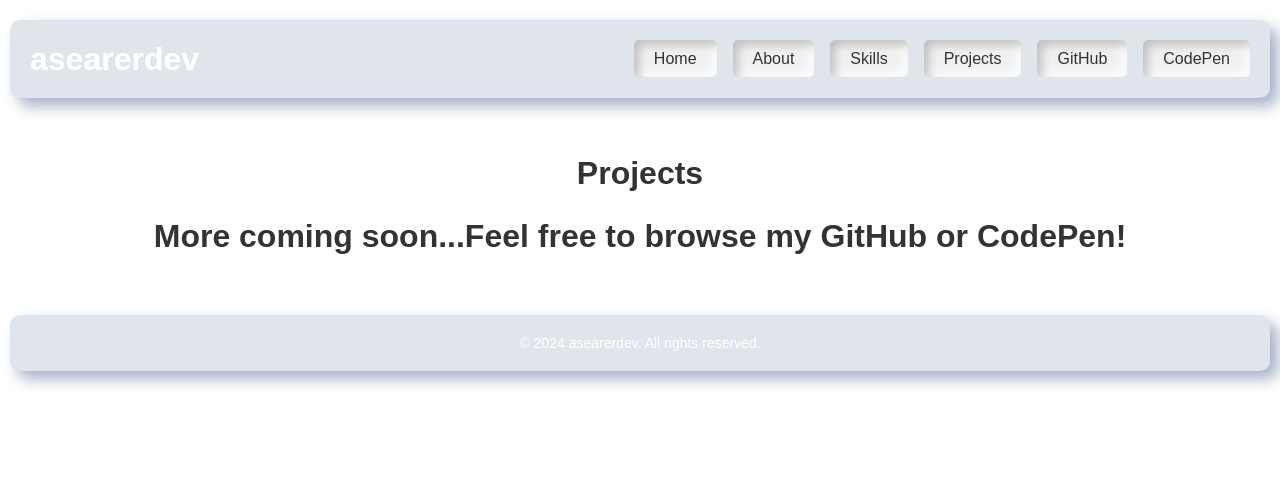
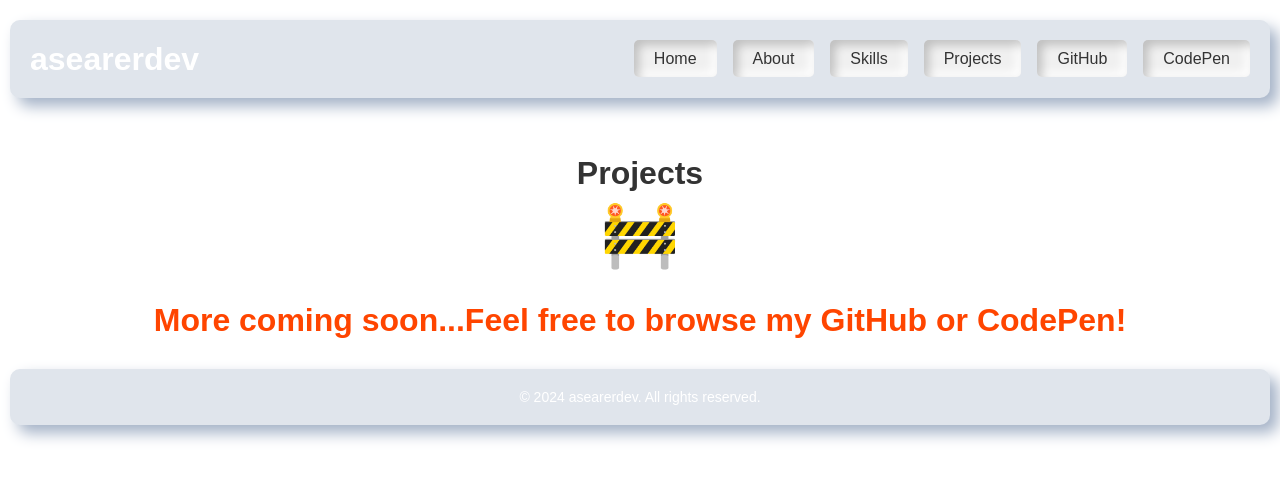
Before and after one commit to asearer/portfolio, a React (Create React App) app: page /projects in a window 1280 px wide. Shown: the top 480 px of the page. Built offline with nearby package versions, Linux system fonts and the light colour scheme.

Commit message:
On branch main  Your branch is up to date with 'origin/main'.  Changes to be committed: 	modified:   src/components/Projects.css 	modified:   src/components/Projects.js

```diff
--- a/src/components/Projects.css
+++ b/src/components/Projects.css
@@ -1,5 +1,3 @@
-/* Projects.css */
-
 /* General Styles for Projects Section */
 #projects {
   padding: 20px;
@@ -9,6 +7,28 @@ h2 {
   font-size: 2rem;
   color: #333;
   margin-bottom: 20px;
+}
+
+/* Style for the "Under Construction" h2 */
+.under-construction {
+  color: #ff4500; /* Orange color for visibility */
+  font-weight: bold;
+  text-align: center;
+  position: relative;
+  top: 50px;
+
+  padding: 20px;
+  margin-top: 40px; /* Add margin-top to push it down */
+  margin-bottom: 20px; /* Ensure there's space below */
+}
+
+.under-construction::before {
+  content: '🚧'; /* Construction emoji */
+  font-size: 2em;
+  position: absolute;
+  left: 50%;
+  transform: translateX(-50%);
+  top: -85px; /* Position the icon above the text */
 }
 
 /* Grid layout for project cards */
--- a/src/components/Projects.js
+++ b/src/components/Projects.js
@@ -14,65 +14,9 @@ const ProjectCard = ({ title, description, techStack, liveDemo, sourceCode }) =>
 const Projects = () => (
   <section id="projects">
     <h2>Projects</h2>
-    <h2>More coming soon...Feel free to browse my GitHub or CodePen!</h2>
+    <h2 className="under-construction">More coming soon...Feel free to browse my GitHub or CodePen!</h2>
     {/* <div className="projects-grid">
-      <ProjectCard
-        title="Project 1"
-        description="Description of Project 1"
-        techStack="JavaScript, React"
-        liveDemo="https://example.com"
-        sourceCode="https://github.com/example/repo"
-      />
-      <ProjectCard
-        title="Project 2"
-        description="Description of Project 2"
-        techStack="HTML, CSS, JavaScript"
-        liveDemo="https://example.com"
-        sourceCode="https://github.com/example/repo"
-      />
-      <ProjectCard
-        title="Project 3"
-        description="Description of Project 3"
-        techStack="Python, Django"
-        liveDemo="https://example.com"
-        sourceCode="https://github.com/example/repo"
-      />
-      <ProjectCard
-        title="Project 4"
-        description="Description of Project 4"
-        techStack="Node.js, Express"
-        liveDemo="https://example.com"
-        sourceCode="https://github.com/example/repo"
-      />
-      <ProjectCard
-  title="Project 5"
-  description="Description of Project 5"
-  techStack="Python, Flask"
-  liveDemo="https://example.com"
-  sourceCode="https://github.com/example/repo"
-/>
-
-      <ProjectCard
-        title="Project 6"
-        description="Description of Project 6"
-        techStack="Vue.js"
-        liveDemo="https://example.com"
-        sourceCode="https://github.com/example/repo"
-      />
-      <ProjectCard
-        title="Project 7"
-        description="Description of Project 7"
-        techStack="Python, SQLAlchemy, PostgreSQL"
-        liveDemo="https://example.com"
-        sourceCode="https://github.com/example/repo"
-      />
-      <ProjectCard
-        title="Project 8"
-        description="Description of Project 8"
-        techStack="React, MongoDB"
-        liveDemo="https://example.com"
-        sourceCode="https://github.com/example/repo"
-      />
+      // ProjectCard components here...
     </div> */}
   </section>
 );
```
